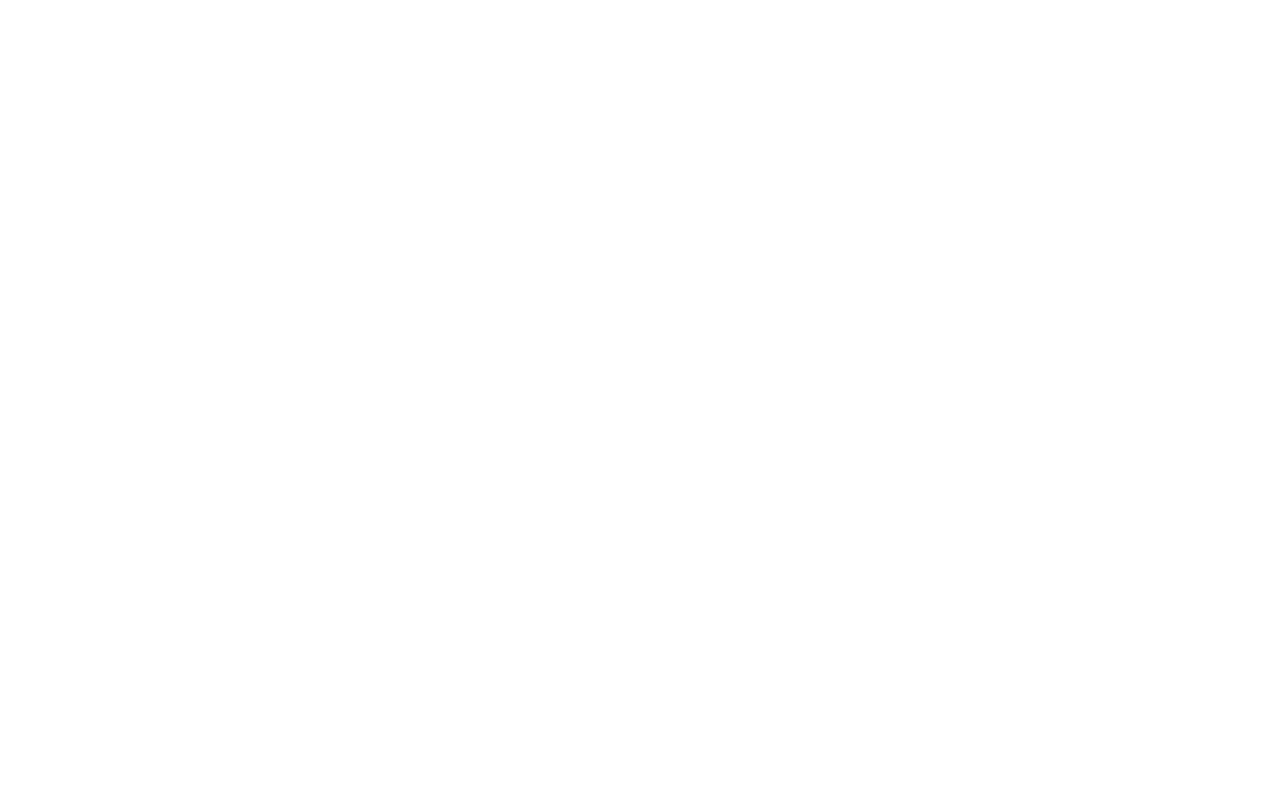
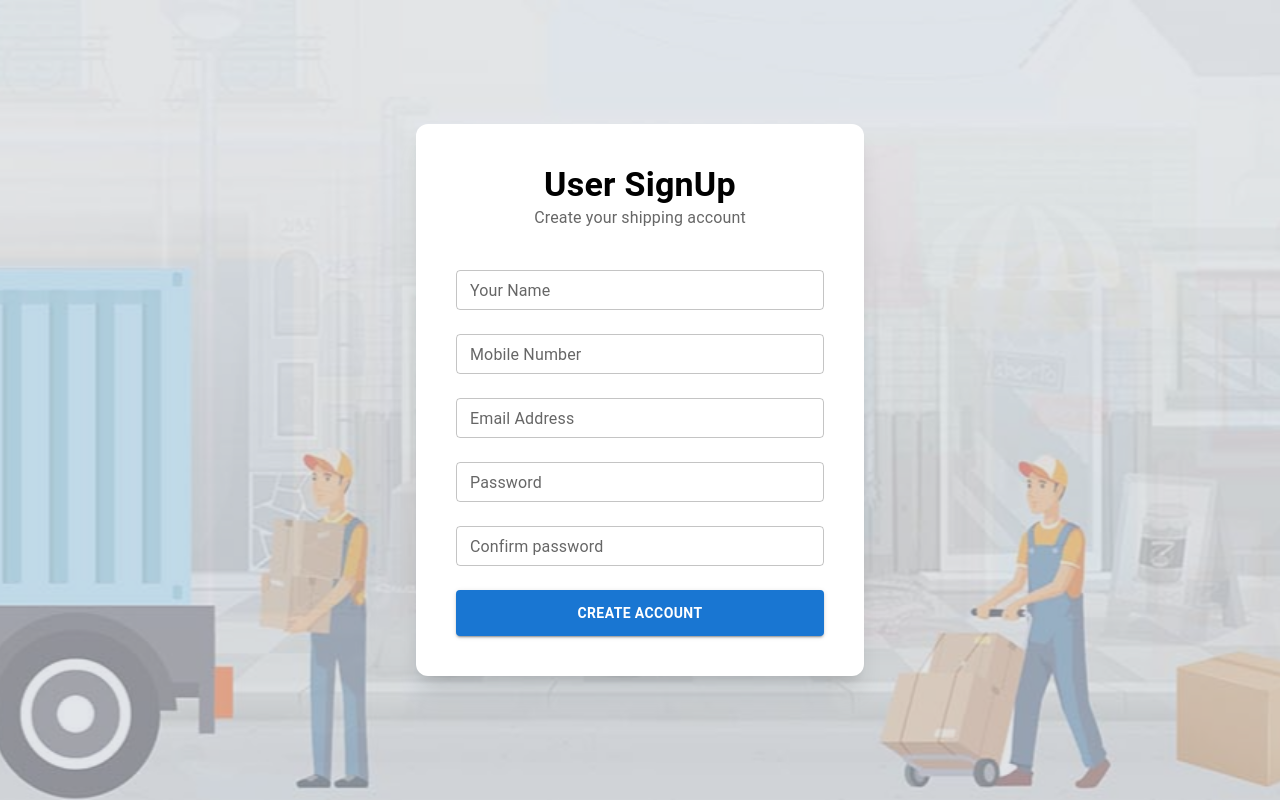
Before and after one commit to kd4-vaibhavi-92455/project, a React (Vite) app in the folder packers-and-movers/: page /signup in a window 1280 px wide. Before the commit this address had no page. Built offline with nearby package versions, Linux system fonts and the light colour scheme.

Commit message:
added signup page with api binding

```diff
--- a/packers-and-movers/package.json
+++ b/packers-and-movers/package.json
@@ -22,6 +22,7 @@
     "react-dom": "^19.2.0",
     "react-icons": "^5.5.0",
     "react-router": "^7.12.0",
+    "sweetalert2": "^11.26.17",
     "tailwindcss": "^4.1.17"
   },
   "devDependencies": {
--- a/packers-and-movers/src/App.jsx
+++ b/packers-and-movers/src/App.jsx
@@ -12,12 +12,11 @@
 // import UserLayout from "./layouts/UserLayout";
 import ProtectedRoute from "./auth/ProtectedRoute";
 import PageNotFound from "./pages/PageNotFound";
-import { useLocation } from 'react-router';
-import Contact from './pages/Contact';
-
+import { useLocation } from "react-router";
+import Contact from "./pages/Contact";
+import SignUp from "./modules/auth/SignUp";
 
 //const excludedPaths = ["/footer"];
-
 
 function App() {
   const location = useLocation();
@@ -39,6 +38,7 @@
           {/* <Route path="/customer" element={<CustomerDashboard />} /> */}
           {/* <Route path="/dashboard" element={<Dashboard />} /> */}
           <Route path="/login" element={<Login />} />
+          <Route path="/signup" element={<SignUp />} />
 
           {/* protected routes */}
           {/* <Route path="/user" element={<UserLayout />}> */}
--- a/packers-and-movers/src/modules/auth/Login.jsx
+++ b/packers-and-movers/src/modules/auth/Login.jsx
@@ -1,9 +1,9 @@
 import { useState } from "react";
 import { Box, TextField, Button, Typography } from "@mui/material";
 import { useNavigate } from "react-router";
-// import { toast } from "react-toastify";
 import { signinUser } from "../../services/auth";
 import { useAuth } from "../../providers/AuthProvider";
+import { successAlert } from "../../utils/swalAlerts";
 
 const Login = () => {
   const [email, setEmail] = useState("");
@@ -11,57 +11,10 @@
   const navigate = useNavigate();
   const { setUser } = useAuth();
 
-  const handleLogin1 = async (e) => {
-    e.preventDefault();
-
-    if (!email || !password) {
-      // toast.error("Email and password required");
-      alert("Email and password required");
-      return;
-    }
-
-    try {
-      const credentials = { email, password };
-
-      // API CALL
-      const response = await signinUser(credentials);
-
-      /**
-       * response = {
-       *  token,
-       *  name,
-       *  role,
-       *  message
-       * }
-       */
-
-      // Store token
-      sessionStorage.setItem("token", response.token);
-
-      // Store full user
-      sessionStorage.setItem("user", JSON.stringify(response));
-
-      // Set AuthContext user
-      setUser(response);
-
-      // toast.success(response.message || "Login successful");
-      alert("Login successful");
-
-      // Redirect (change later if role-based)
-      navigate("/dashboard");
-    } catch (error) {
-      // toast.error(
-      //   error?.response?.data?.message || "Invalid email or password",
-      // );
-      alert("error 56");
-    }
-  };
-
   const handleLogin = async (e) => {
     e.preventDefault();
 
     if (!email || !password) {
-      // toast.error("Email and password required");
       alert("Email and password required");
       return;
     }
@@ -72,7 +25,6 @@
 
       // dashboard will remain there
       if (!response?.token) {
-        // toast.error("Invalid email or password");
         alert("Invalid email or password");
         return;
       }
@@ -81,11 +33,13 @@
       sessionStorage.setItem("user", JSON.stringify(response));
       setUser(response);
 
-      // toast.success(response.message || "Login successful");
-      alert("Login successful");
+      // (successAlert((title = "Login successful")), (text = "sdjsdhsjs"));
+      successAlert({
+        title: "Welcome to Dashboard !",
+        text: "Click ok to proceed",
+      });
       navigate("/dashboard");
     } catch (error) {
-      // toast.error(error?.response?.data?.message || "Login failed");
       alert("Login failed");
     }
   };
@@ -133,7 +87,7 @@
             sx={{ mt: 2, py: 1.4, fontWeight: "bold" }}
             variant="contained"
           >
-            LOGIN
+            LOGIN now
           </Button>
         </form>
       </Box>
--- /dev/null
+++ b/packers-and-movers/src/modules/auth/SignUp.jsx
@@ -0,0 +1,127 @@
+import { useState } from "react";
+import { Box, TextField, Button, Typography } from "@mui/material";
+import { useNavigate } from "react-router";
+import { signupCustomer } from "../../services/auth";
+
+const SignUp = () => {
+  const [initialState, setInitialState] = useState({
+    name: "",
+    phone: "",
+    email: "",
+    password: "",
+  });
+  let confirmPassword;
+
+  const navigate = useNavigate();
+  const handleChange = (event) => {
+    const { name, value } = event.target;
+    setInitialState((prev) => ({
+      ...prev,
+      [name]: value,
+    }));
+  };
+
+  const handleChangeConfirmPassword = (e) => {
+    console.log("confr pass: ", e.target.value);
+  };
+
+  const handleSgnUp = async (e) => {
+    e.preventDefault();
+
+    try {
+      const response = await signupCustomer(initialState);
+      console.log("response..", response);
+
+      navigate("/login");
+    } catch (error) {
+      alert("Signup failed");
+    }
+  };
+
+  return (
+    <div
+      className="min-h-screen flex items-center justify-center p-4 bg-cover bg-center relative"
+      style={{ backgroundImage: "url('/src/assets/images/login-bg.png')" }}
+    >
+      <div className="absolute inset-0 bg-gray-300/60" />
+
+      <Box className="relative w-full max-w-md bg-white p-10 shadow-xl rounded-xl z-10">
+        <div className="text-center mb-6">
+          <Typography variant="h4" fontWeight="bold">
+            User SignUp
+          </Typography>
+          <Typography color="text.secondary">
+            Create your shipping account
+          </Typography>
+        </div>
+
+        <form onSubmit={handleSgnUp}>
+          <TextField
+            fullWidth
+            label="Your Name"
+            size="small"
+            name="name"
+            margin="normal"
+            value={initialState.name}
+            onChange={handleChange}
+          />
+
+          <TextField
+            fullWidth
+            type="number"
+            label="Mobile Number"
+            size="small"
+            margin="normal"
+            name="phone"
+            value={initialState.phone}
+            onChange={handleChange}
+          />
+
+          <TextField
+            fullWidth
+            type="email"
+            label="Email Address"
+            size="small"
+            margin="normal"
+            name="email"
+            value={initialState.email}
+            onChange={handleChange}
+          />
+
+          <TextField
+            fullWidth
+            label="Password"
+            type="password"
+            size="small"
+            name="password"
+            margin="normal"
+            value={initialState.password}
+            onChange={handleChange}
+          />
+
+          <TextField
+            fullWidth
+            label="Confirm password"
+            type="text"
+            size="small"
+            name="password"
+            margin="normal"
+            value={confirmPassword}
+            onChange={handleChangeConfirmPassword}
+          />
+
+          <Button
+            fullWidth
+            type="submit"
+            sx={{ mt: 2, py: 1.4, fontWeight: "bold" }}
+            variant="contained"
+          >
+            Create Account
+          </Button>
+        </form>
+      </Box>
+    </div>
+  );
+};
+
+export default SignUp;
--- a/packers-and-movers/src/services/auth.js
+++ b/packers-and-movers/src/services/auth.js
@@ -3,6 +3,7 @@
 
 // CUSTOMER SIGNUP
 export async function signupCustomer(data) {
+  alert("signup api");
   const response = await axios.post(`${BASE_URL}/users/signup/customer`, data);
   return response.data;
 }
--- a/packers-and-movers/src/services/booking.js
+++ b/packers-and-movers/src/services/booking.js
@@ -35,7 +35,7 @@
 
 // GET CURRENT BOOKINGS
 export async function getCurrentBookings() {
-  alert("1");
+  // alert("getCurrentBokking");
   const response = await axios.get(`${BASE_URL}/users/bookings/current`, {
     headers: getAuthHeader(),
   });
```
Also changed, not shown: 1 other file (tests, documents, lock files or other folders).
